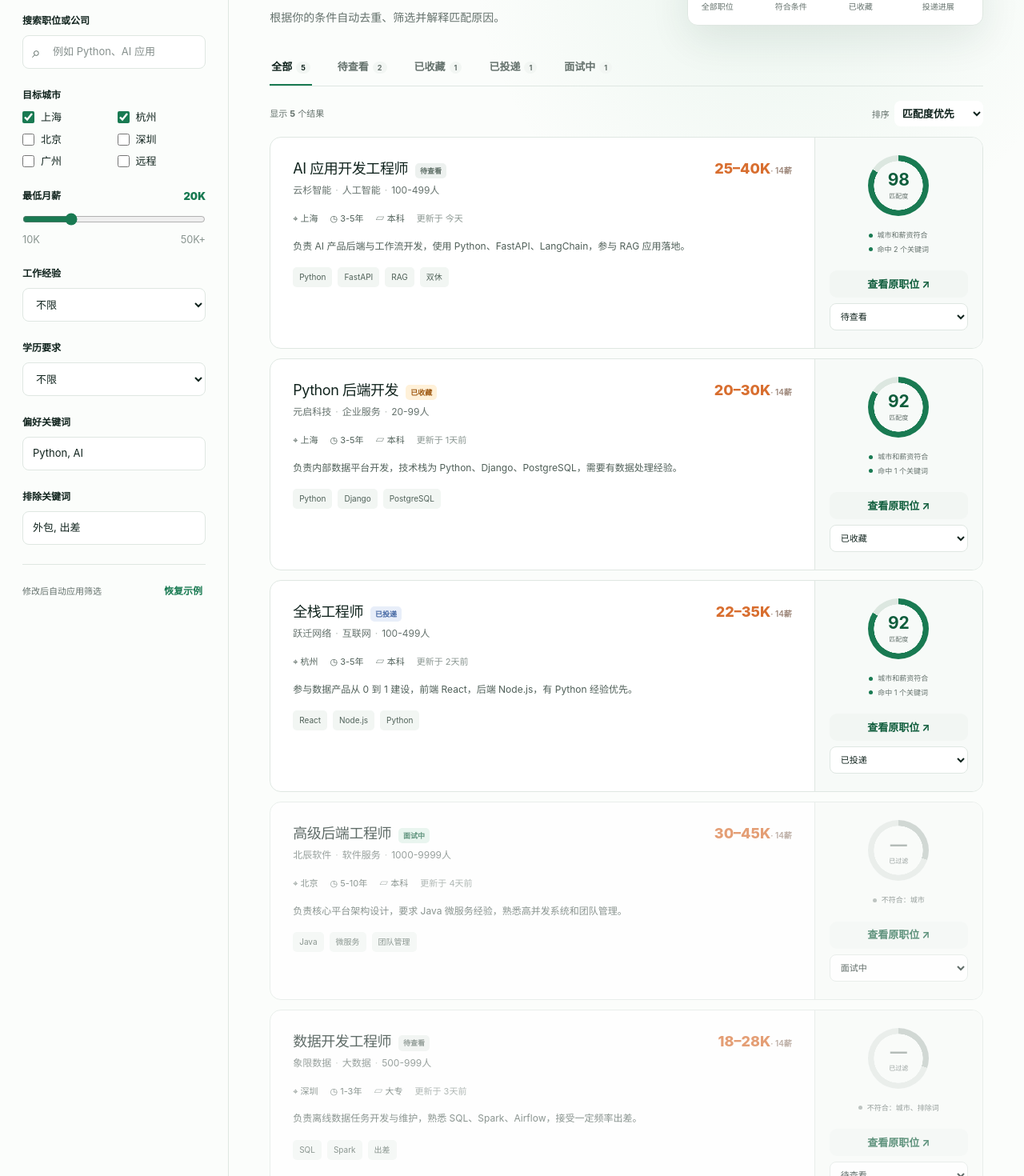
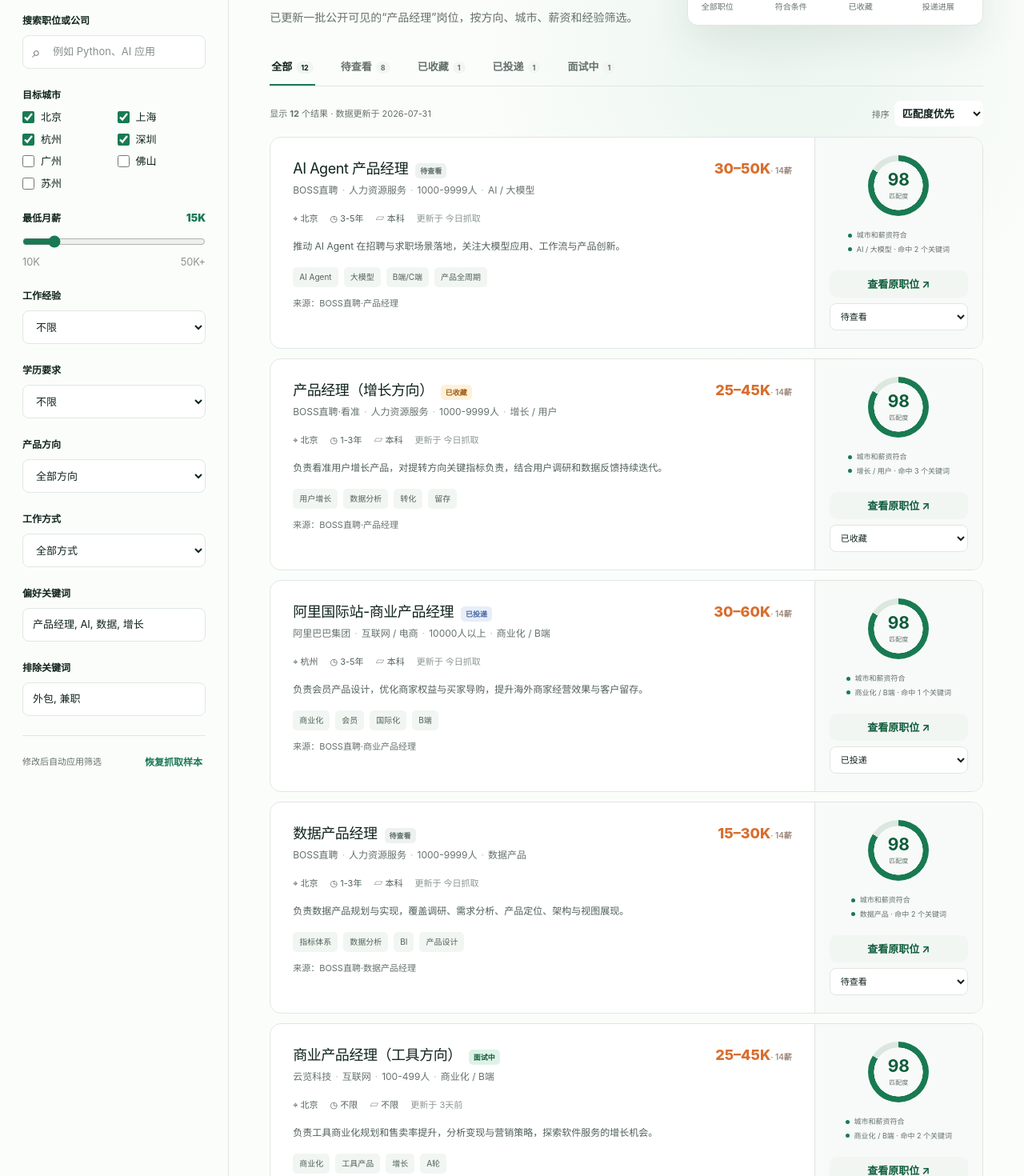
Before and after one commit to SmilingRoy/jobSeeking, a Next.js app: page / in a window 1280 px wide. Shown: the part 180-1650 px from the top of the page at 80% size. Built offline with nearby package versions, Linux system fonts and the light colour scheme.

Commit message:
Refresh product manager job dataset and filters

```diff
--- a/app/globals.css
+++ b/app/globals.css
@@ -645,6 +645,12 @@ p {
   padding: 5px 8px;
 }
 
+.source-line {
+  color: var(--muted);
+  font-size: 11px;
+  margin: 12px 0 0;
+}
+
 .score-panel {
   align-items: center;
   background: #f7faf8;
--- a/app/page.tsx
+++ b/app/page.tsx
@@ -15,6 +15,9 @@ type Job = {
   education: string;
   companySize: string;
   industry: string;
+  track: string;
+  workMode: string;
+  source: string;
   description: string;
   tags: string[];
   postedAt: string;
@@ -30,109 +33,263 @@ type Filters = {
   education: string;
   includeKeywords: string;
   excludeKeywords: string;
+  track: string;
+  workMode: string;
 };
 
 const initialJobs: Job[] = [
   {
     id: 1,
-    title: "AI 应用开发工程师",
-    company: "云杉智能",
-    city: "上海",
-    salaryMin: 25,
-    salaryMax: 40,
+    title: "AI Agent 产品经理",
+    company: "BOSS直聘",
+    city: "北京",
+    salaryMin: 30,
+    salaryMax: 50,
     experience: "3-5年",
     education: "本科",
-    companySize: "100-499人",
-    industry: "人工智能",
-    description:
-      "负责 AI 产品后端与工作流开发，使用 Python、FastAPI、LangChain，参与 RAG 应用落地。",
-    tags: ["Python", "FastAPI", "RAG", "双休"],
-    postedAt: "今天",
-    url: "https://www.zhipin.com/",
+    companySize: "1000-9999人",
+    industry: "人力资源服务",
+    track: "AI / 大模型",
+    workMode: "线下",
+    description: "推动 AI Agent 在招聘与求职场景落地，关注大模型应用、工作流与产品创新。",
+    tags: ["AI Agent", "大模型", "B端/C端", "产品全周期"],
+    postedAt: "今日抓取",
+    source: "BOSS直聘·产品经理",
+    url: "https://www.zhipin.com/zhaopin/32a66c074d2737e61nd42dS8/",
     status: "new",
   },
   {
     id: 2,
-    title: "Python 后端开发",
-    company: "元启科技",
-    city: "上海",
-    salaryMin: 20,
-    salaryMax: 30,
-    experience: "3-5年",
+    title: "产品经理（增长方向）",
+    company: "BOSS直聘·看准",
+    city: "北京",
+    salaryMin: 25,
+    salaryMax: 45,
+    experience: "1-3年",
     education: "本科",
-    companySize: "20-99人",
-    industry: "企业服务",
-    description:
-      "负责内部数据平台开发，技术栈为 Python、Django、PostgreSQL，需要有数据处理经验。",
-    tags: ["Python", "Django", "PostgreSQL"],
-    postedAt: "1天前",
-    url: "https://www.zhipin.com/",
+    companySize: "1000-9999人",
+    industry: "人力资源服务",
+    track: "增长 / 用户",
+    workMode: "线下",
+    description: "负责看准用户增长产品，对提转方向关键指标负责，结合用户调研和数据反馈持续迭代。",
+    tags: ["用户增长", "数据分析", "转化", "留存"],
+    postedAt: "今日抓取",
+    source: "BOSS直聘·产品经理",
+    url: "https://www.zhipin.com/zhaopin/32a66c074d2737e61nd42dS8/",
     status: "saved",
   },
   {
     id: 3,
-    title: "全栈工程师",
-    company: "跃迁网络",
+    title: "阿里国际站-商业产品经理",
+    company: "阿里巴巴集团",
     city: "杭州",
-    salaryMin: 22,
-    salaryMax: 35,
+    salaryMin: 30,
+    salaryMax: 60,
     experience: "3-5年",
     education: "本科",
-    companySize: "100-499人",
-    industry: "互联网",
-    description:
-      "参与数据产品从 0 到 1 建设，前端 React，后端 Node.js，有 Python 经验优先。",
-    tags: ["React", "Node.js", "Python"],
-    postedAt: "2天前",
-    url: "https://www.zhipin.com/",
+    companySize: "10000人以上",
+    industry: "互联网 / 电商",
+    track: "商业化 / B端",
+    workMode: "线下",
+    description: "负责会员产品设计，优化商家权益与买家导购，提升海外商家经营效果与客户留存。",
+    tags: ["商业化", "会员", "国际化", "B端"],
+    postedAt: "今日抓取",
+    source: "BOSS直聘·商业产品经理",
+    url: "https://www.zhipin.com/zhaopin/90089f4c8f066b020XBy39i8/",
     status: "applied",
   },
   {
     id: 4,
-    title: "数据开发工程师",
-    company: "象限数据",
-    city: "深圳",
-    salaryMin: 18,
-    salaryMax: 28,
+    title: "数据产品经理",
+    company: "BOSS直聘",
+    city: "北京",
+    salaryMin: 15,
+    salaryMax: 30,
     experience: "1-3年",
-    education: "大专",
-    companySize: "500-999人",
-    industry: "大数据",
-    description:
-      "负责离线数据任务开发与维护，熟悉 SQL、Spark、Airflow，接受一定频率出差。",
-    tags: ["SQL", "Spark", "出差"],
-    postedAt: "3天前",
-    url: "https://www.zhipin.com/",
+    education: "本科",
+    companySize: "1000-9999人",
+    industry: "人力资源服务",
+    track: "数据产品",
+    workMode: "线下",
+    description: "负责数据产品规划与实现，覆盖调研、需求分析、产品定位、架构与视图展现。",
+    tags: ["指标体系", "数据分析", "BI", "产品设计"],
+    postedAt: "今日抓取",
+    source: "BOSS直聘·数据产品经理",
+    url: "https://www.zhipin.com/zhaopin/ebe1c7905a5b7baf03d_09W6/",
     status: "new",
   },
   {
     id: 5,
-    title: "高级后端工程师",
-    company: "北辰软件",
+    title: "商业产品经理（工具方向）",
+    company: "云览科技",
     city: "北京",
+    salaryMin: 25,
+    salaryMax: 45,
+    experience: "不限",
+    education: "不限",
+    companySize: "100-499人",
+    industry: "互联网",
+    track: "商业化 / B端",
+    workMode: "线下",
+    description: "负责工具商业化规划和售卖率提升，分析变现与营销策略，探索软件服务的增长机会。",
+    tags: ["商业化", "工具产品", "增长", "A轮"],
+    postedAt: "3天前",
+    source: "BOSS直聘·商业产品经理",
+    url: "https://www.zhipin.com/zhaopin/90089f4c8f066b020XBy39i8/",
+    status: "interview",
+  },
+  {
+    id: 6,
+    title: "国际化商业产品经理-创意AIGC产品",
+    company: "一亩田",
+    city: "北京",
+    salaryMin: 20,
+    salaryMax: 40,
+    experience: "3-5年",
+    education: "本科",
+    companySize: "500-999人",
+    industry: "互联网",
+    track: "AI / 大模型",
+    workMode: "线下",
+    description: "拆解广告创意工作流，将 AIGC 能力结合制作与投广环节，提升客户采纳率与使用效果。",
+    tags: ["AIGC", "广告产品", "国际化", "商业化"],
+    postedAt: "3天前",
+    source: "BOSS直聘·商业产品经理",
+    url: "https://www.zhipin.com/zhaopin/90089f4c8f066b020XBy39i8/",
+    status: "new",
+  },
+  {
+    id: 7,
+    title: "流量策略商业产品经理",
+    company: "哔哩哔哩",
+    city: "上海",
     salaryMin: 30,
-    salaryMax: 45,
+    salaryMax: 60,
     experience: "5-10年",
     education: "本科",
+    companySize: "10000人以上",
+    industry: "互联网 / 内容",
+    track: "商业化 / B端",
+    workMode: "线下",
+    description: "负责核心场景流量策略、商业库存、混排与竞价机制，结合 AB 实验持续优化。",
+    tags: ["流量策略", "广告", "AB实验", "商业化"],
+    postedAt: "3天前",
+    source: "BOSS直聘·商业产品经理",
+    url: "https://www.zhipin.com/zhaopin/90089f4c8f066b020XBy39i8/",
+    status: "new",
+  },
+  {
+    id: 8,
+    title: "数据产品经理",
+    company: "盛天网络",
+    city: "佛山",
+    salaryMin: 45,
+    salaryMax: 60,
+    experience: "5-10年",
+    education: "本科",
+    companySize: "500-999人",
+    industry: "互联网 / 游戏",
+    track: "数据产品",
+    workMode: "线下",
+    description: "主导 ToB 数据产品体系规划，覆盖经营分析、营销 ROI、线索转化与客户画像。",
+    tags: ["ToB", "营销数据", "ROI", "客户画像"],
+    postedAt: "3周前",
+    source: "BOSS直聘·数据产品经理",
+    url: "https://www.zhipin.com/zhaopin/ebe1c7905a5b7baf03d_09W6/",
+    status: "new",
+  },
+  {
+    id: 9,
+    title: "产品经理（财务系统方向）",
+    company: "BOSS直聘",
+    city: "北京",
+    salaryMin: 15,
+    salaryMax: 20,
+    experience: "1-3年",
+    education: "本科",
     companySize: "1000-9999人",
-    industry: "软件服务",
-    description:
-      "负责核心平台架构设计，要求 Java 微服务经验，熟悉高并发系统和团队管理。",
-    tags: ["Java", "微服务", "团队管理"],
-    postedAt: "4天前",
-    url: "https://www.zhipin.com/",
-    status: "interview",
+    industry: "人力资源服务",
+    track: "企业服务 / SaaS",
+    workMode: "线下",
+    description: "负责报销、合同管理、采购等核心业务系统的需求梳理与功能优化，协同财务、法务与采购。",
+    tags: ["SaaS", "财务系统", "企业服务", "流程设计"],
+    postedAt: "今日抓取",
+    source: "BOSS直聘·产品经理",
+    url: "https://www.zhipin.com/zhaopin/32a66c074d2737e61nd42dS8/",
+    status: "new",
+  },
+  {
+    id: 10,
+    title: "数据产品经理",
+    company: "跨越速运",
+    city: "深圳",
+    salaryMin: 25,
+    salaryMax: 35,
+    experience: "5-10年",
+    education: "大专",
+    companySize: "10000人以上",
+    industry: "物流 / 供应链",
+    track: "数据产品",
+    workMode: "线下",
+    description: "负责数据产品设计和规划，建设通用指标体系并跟进开发、测试与验收全流程。",
+    tags: ["数据产品", "指标体系", "物流", "B端"],
+    postedAt: "3周前",
+    source: "BOSS直聘·数据产品经理",
+    url: "https://www.zhipin.com/zhaopin/ebe1c7905a5b7baf03d_09W6/",
+    status: "new",
+  },
+  {
+    id: 11,
+    title: "数据产品经理",
+    company: "大健云仓科技",
+    city: "苏州",
+    salaryMin: 18,
+    salaryMax: 30,
+    experience: "3-5年",
+    education: "本科",
+    companySize: "1000-9999人",
+    industry: "电子商务",
+    track: "数据产品",
+    workMode: "线下",
+    description: "主导数据中台核心模块建设，搭建 B2B 电商全景数据模型与数据服务网关。",
+    tags: ["数据中台", "B2B电商", "OneData", "数据资产"],
+    postedAt: "3周前",
+    source: "BOSS直聘·数据产品经理",
+    url: "https://www.zhipin.com/zhaopin/ebe1c7905a5b7baf03d_09W6/",
+    status: "new",
+  },
+  {
+    id: 12,
+    title: "数据产品经理",
+    company: "数融智联",
+    city: "杭州",
+    salaryMin: 8,
+    salaryMax: 12,
+    experience: "5-10年",
+    education: "本科",
+    companySize: "0-20人",
+    industry: "人工智能",
+    track: "数据产品",
+    workMode: "线下",
+    description: "独立负责通信大数据应用产品演进，覆盖 BI、异动分析、行为分析与经营分析。",
+    tags: ["BI", "通信大数据", "经营分析", "小团队"],
+    postedAt: "3周前",
+    source: "BOSS直聘·数据产品经理",
+    url: "https://www.zhipin.com/zhaopin/ebe1c7905a5b7baf03d_09W6/",
+    status: "ignored",
   },
 ];
 
 const defaultFilters: Filters = {
   search: "",
-  cities: ["上海", "杭州"],
-  salaryMin: 20,
+  cities: ["北京", "上海", "杭州", "深圳"],
+  salaryMin: 15,
   experience: "不限",
   education: "不限",
-  includeKeywords: "Python, AI",
-  excludeKeywords: "外包, 出差",
+  includeKeywords: "产品经理, AI, 数据, 增长",
+  excludeKeywords: "外包, 兼职",
+  track: "全部方向",
+  workMode: "全部方式",
 };
 
 const statusOptions: { value: JobStatus; label: string }[] = [
@@ -151,7 +308,9 @@ const statusLabels: Record<JobStatus, string> = {
   ignored: "不合适",
 };
 
-const cityOptions = ["上海", "杭州", "北京", "深圳", "广州", "远程"];
+const cityOptions = ["北京", "上海", "杭州", "深圳", "广州", "佛山", "苏州"];
+const trackOptions = ["全部方向", "AI / 大模型", "数据产品", "增长 / 用户", "商业化 / B端", "企业服务 / SaaS"];
+const workModeOptions = ["全部方式", "线下", "远程"];
 
 const splitKeywords = (value: string) =>
   value
@@ -166,6 +325,8 @@ function getScore(job: Job, filters: Filters) {
   let score = 42;
   if (filters.cities.includes(job.city)) score += 14;
   if (job.salaryMin >= filters.salaryMin) score += 18;
+  if (filters.track === "全部方向" || job.track === filters.track) score += 12;
+  if (filters.workMode === "全部方式" || job.workMode === filters.workMode) score += 6;
   score += Math.min(24, matched.length * 12);
   if (job.title.toLowerCase().includes(filters.search.trim().toLowerCase())) score += 6;
 
@@ -214,6 +375,9 @@ function parseJobText(text: string, nextId: number): Job {
     education,
     companySize: "待确认",
     industry: "待确认",
+    track: "待确认",
+    workMode: "待确认",
+    source: "用户导入",
     description: lines.slice(2).join(" ") || "暂无职位描述",
     tags: commonTags.length ? commonTags : ["待整理"],
     postedAt: "刚刚导入",
@@ -238,7 +402,7 @@ export default function Home() {
       const savedJobs = window.localStorage.getItem("job-lens-jobs");
       const savedFilters = window.localStorage.getItem("job-lens-filters");
       if (savedJobs) setJobs(JSON.parse(savedJobs));
-      if (savedFilters) setFilters(JSON.parse(savedFilters));
+      if (savedFilters) setFilters({ ...defaultFilters, ...JSON.parse(savedFilters) });
     } catch {
       // Keep the demo state when stored data is unavailable.
     }
@@ -263,6 +427,8 @@ export default function Home() {
         const rejectedBy = [
           filters.cities.length && !filters.cities.includes(job.city) ? "城市" : "",
           job.salaryMax > 0 && job.salaryMax < filters.salaryMin ? "薪资" : "",
+          filters.track !== "全部方向" && job.track !== filters.track ? "方向" : "",
+          filters.workMode !== "全部方式" && job.workMode !== filters.workMode ? "方式" : "",
           excluded.some((keyword) => haystack.includes(keyword)) ? "排除词" : "",
         ].filter(Boolean);
 
@@ -272,7 +438,9 @@ export default function Home() {
         const haystack = `${job.title} ${job.company} ${job.tags.join(" ")}`.toLowerCase();
         const searchMatches = !search || haystack.includes(search);
         const statusMatches = activeStatus === "all" || job.status === activeStatus;
-        return searchMatches && statusMatches;
+        const experienceMatches = filters.experience === "不限" || job.experience === filters.experience;
+        const educationMatches = filters.education === "不限" || job.education === filters.education;
+        return searchMatches && statusMatches && experienceMatches && educationMatches;
       })
       .sort((a, b) =>
         sortBy === "score" ? b.score - a.score : b.salaryMax - a.salaryMax,
@@ -442,6 +610,30 @@ export default function Home() {
           </label>
 
           <label className="field">
+            <span>产品方向</span>
+            <select
+              value={filters.track}
+              onChange={(event) =>
+                setFilters((current) => ({ ...current, track: event.target.value }))
+              }
+            >
+              {trackOptions.map((track) => <option key={track}>{track}</option>)}
+            </select>
+          </label>
+
+          <label className="field">
+            <span>工作方式</span>
+            <select
+              value={filters.workMode}
+              onChange={(event) =>
+                setFilters((current) => ({ ...current, workMode: event.target.value }))
+              }
+            >
+              {workModeOptions.map((mode) => <option key={mode}>{mode}</option>)}
+            </select>
+          </label>
+
+          <label className="field">
             <span>偏好关键词</span>
             <input
               value={filters.includeKeywords}
@@ -472,7 +664,7 @@ export default function Home() {
           <div className="panel-foot">
             <p>修改后自动应用筛选</p>
             <button className="text-button" onClick={resetDemo}>
-              恢复示例
+              恢复抓取样本
             </button>
           </div>
         </aside>
@@ -492,7 +684,7 @@ export default function Home() {
               <h1>
                 今天有 <em>{matchingCount}</em> 个职位值得看
               </h1>
-              <p>根据你的条件自动去重、筛选并解释匹配原因。</p>
+              <p>已更新一批公开可见的“产品经理”岗位，按方向、城市、薪资和经验筛选。</p>
             </div>
             <div className="metric-row" aria-label="职位统计">
               <div className="metric">
@@ -536,7 +728,7 @@ export default function Home() {
 
           <div className="list-toolbar">
             <p>
-              显示 <strong>{evaluatedJobs.length}</strong> 个结果
+              显示 <strong>{evaluatedJobs.length}</strong> 个结果 · 数据更新于 2026-07-31
             </p>
             <label>
               排序
@@ -561,12 +753,14 @@ export default function Home() {
                             {statusLabels[job.status]}
                           </span>
                         </div>
-                        <p className="company-line">
+                    <p className="company-line">
                           {job.company}
                           <span>·</span>
                           {job.industry}
-                          <span>·</span>
-                          {job.companySize}
+                        <span>·</span>
+                        {job.companySize}
+                        <span>·</span>
+                        {job.track}
                         </p>
                       </div>
                       <div className="salary">
@@ -589,6 +783,7 @@ export default function Home() {
                         <span key={tag}>{tag}</span>
                       ))}
                     </div>
+                    <p className="source-line">来源：{job.source}</p>
                   </div>
 
                   <div className="score-panel">
@@ -610,7 +805,7 @@ export default function Home() {
                           </p>
                           <p>
                             <span className="reason-dot" />
-                            命中 {job.matched.length || 0} 个关键词
+                            {job.track} · 命中 {job.matched.length || 0} 个关键词
                           </p>
                         </>
                       )}
```
